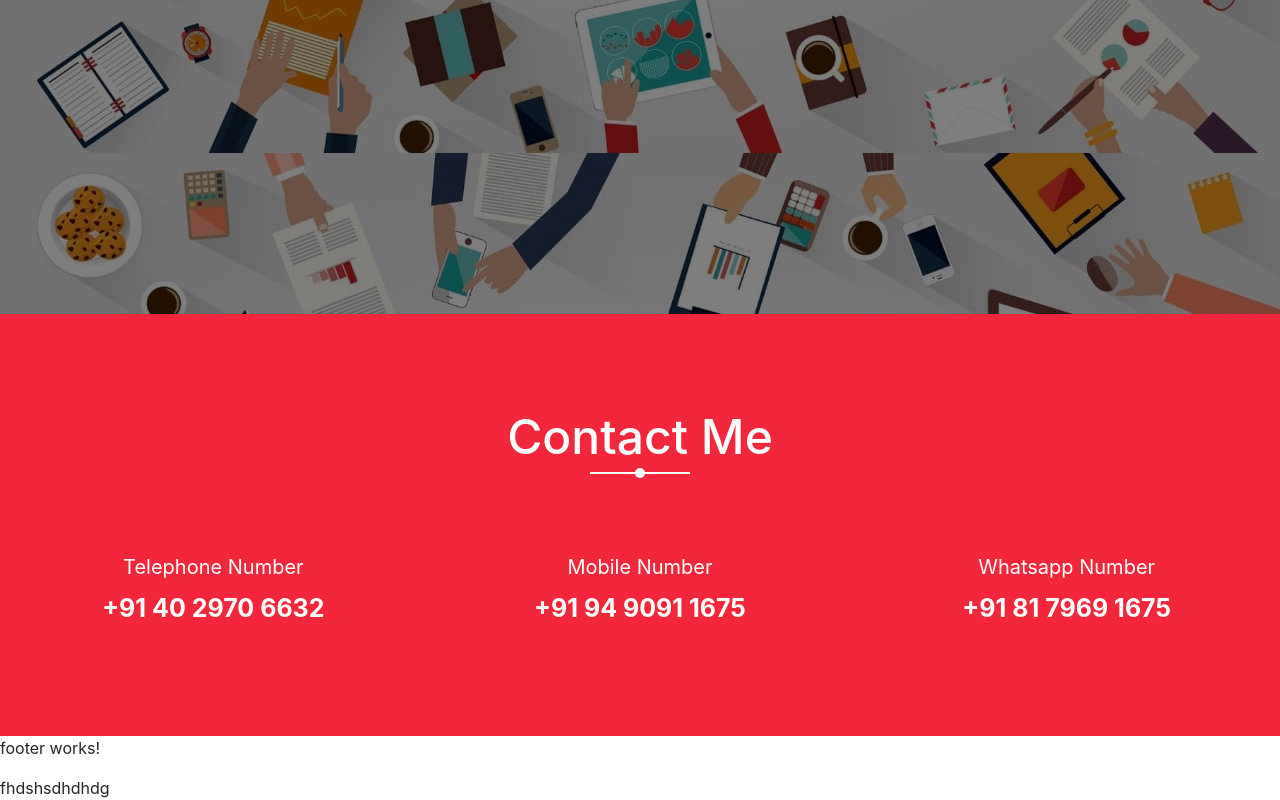
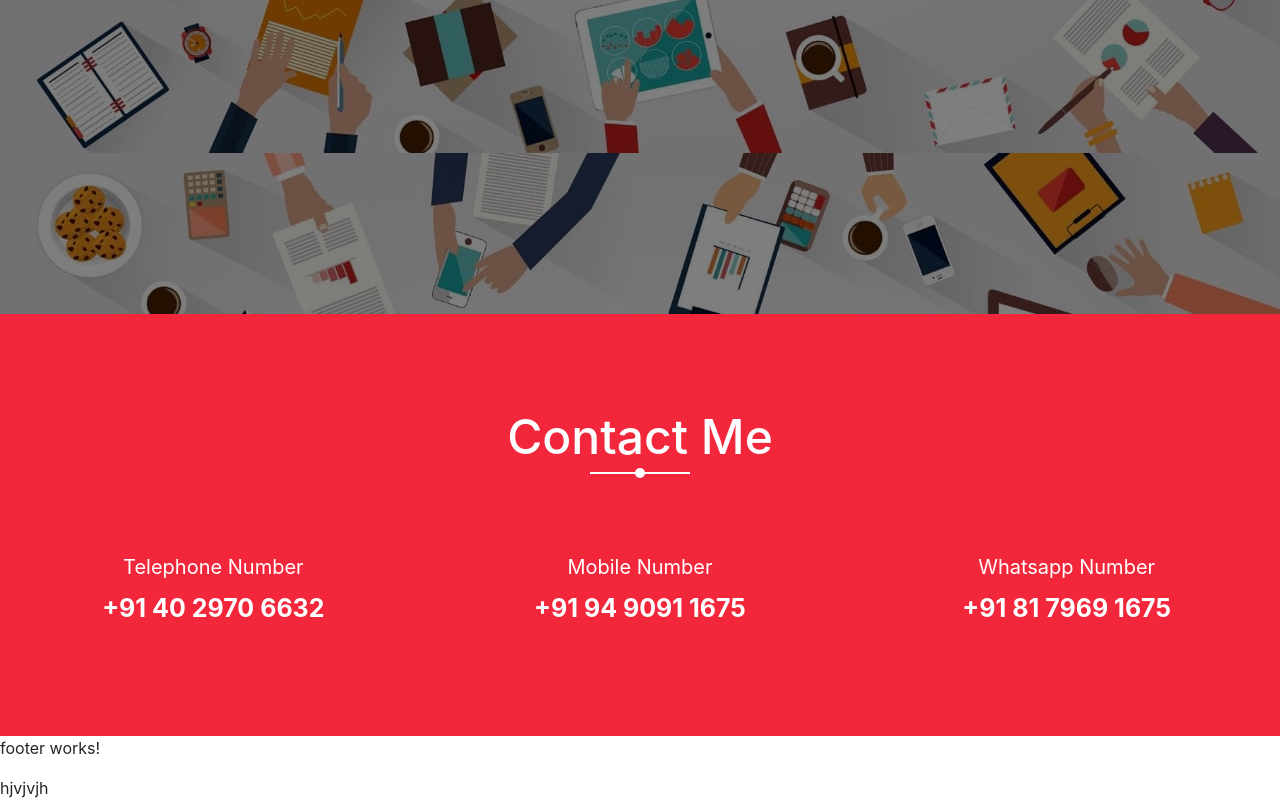
Before and after one commit to KarumuriVinodh/GalaxyEuro, an Angular app: page / in a window 1280 px wide. Shown: the part 486-1286 px from the top of the page. Built offline with nearby package versions, Linux system fonts and the light colour scheme.

Commit message:
Update footer.component.html
hkgdjfhkg

```diff
--- a/src/app/components/footer/footer.component.html
+++ b/src/app/components/footer/footer.component.html
@@ -1,3 +1,3 @@
 <p>footer works!</p>
 
-fhdshsdhdhdg
+hjvjvjh
```
